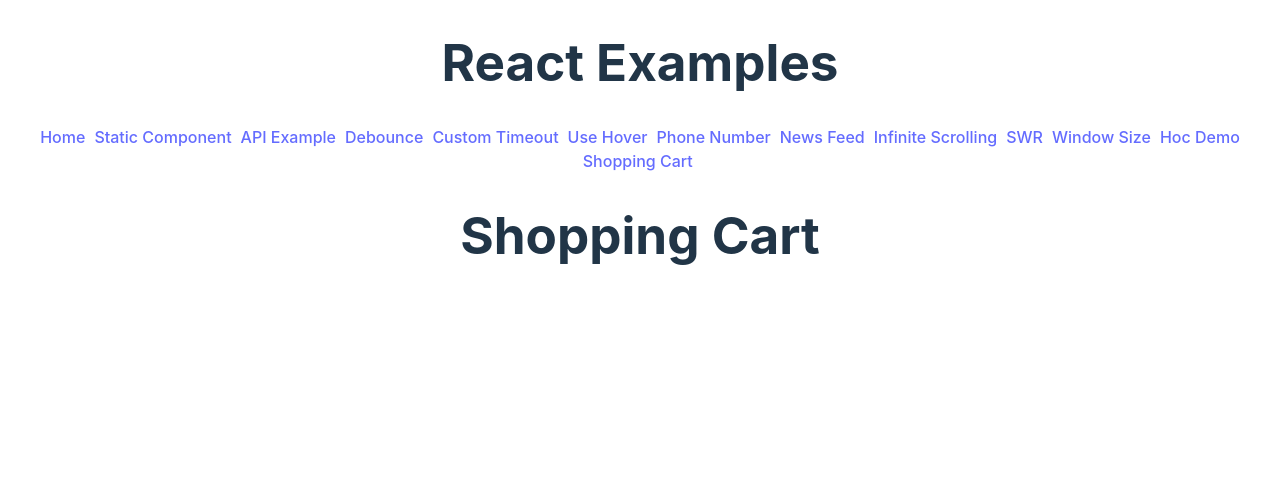
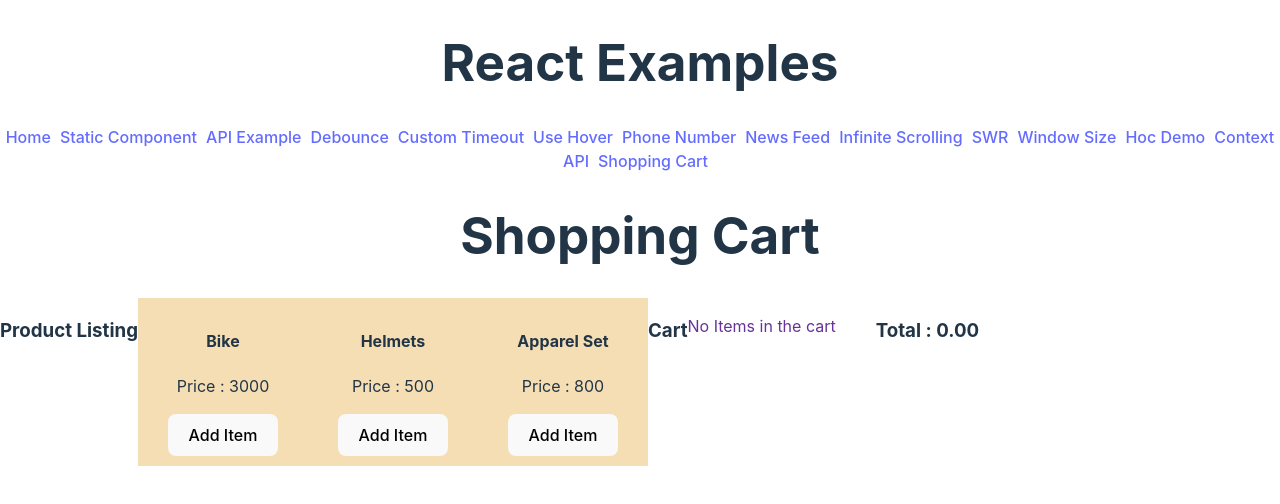
Before and after one commit to neerajrd25/react-problems, a React (Vite) app: page /shopping in a window 1280 px wide. Shown: the top 504 px of the page. Built offline with nearby package versions, Linux system fonts and the light colour scheme.

Commit message:
Shopping cart and Context added

```diff
--- a/src/App.tsx
+++ b/src/App.tsx
@@ -13,6 +13,7 @@ import { SWR } from './components/SWR';
 import { WindowSize } from './components/WindowSize';
 import { HocDemo } from './components/HocDemo';
 import { ShoppingCart } from './components/ShoppingCart';
+import { ContextDemo } from './components/ContextDemo';
 
 const navlinks = [
   { path: '/', name: 'Home', component: <Home /> },
@@ -27,6 +28,7 @@ const navlinks = [
   { path: '/swr', name: 'SWR',  component: <SWR /> },
   { path: '/window-size', name: 'Window Size',  component: <WindowSize/> },
   { path: '/hoc', name: 'Hoc Demo',  component: <HocDemo/> },
+  { path: '/context', name: 'Context API',  component: <ContextDemo/> },
   { path: '/shopping', name: 'Shopping Cart',  component: <ShoppingCart/> }
 ];
 
--- /dev/null
+++ b/src/components/Cart/Cart.tsx
@@ -0,0 +1,26 @@
+import { useContext, useEffect } from "react"
+import { CartContext } from "../../context/shopping-cart.context"
+
+export const Cart = () => {
+
+  const { total, cart, clearCart, removeItem } = useContext(CartContext)
+  return (<>
+    <h3>Cart</h3>
+    {Object.keys(cart).length === 0 && <p style={{ color: 'rebeccapurple' }}>No Items in the cart</p>}
+    <ul>
+      {Object.values(cart).map(
+        (
+          {
+            id, name, quantity, price
+          },
+          index
+        ) => {
+
+          return (<li key={index}>{index + 1} {name} Quanity : {quantity} Price : {price} <button onClick={() => removeItem(id)}>x</button></li>)
+        }
+      )}
+    </ul>
+    {Object.keys(cart).length > 0 && <button onClick={() => clearCart()}>Clear Cart</button>}
+    <h3> Total : {total.toFixed(2)}</h3>
+  </>);
+}
--- /dev/null
+++ b/src/components/Cart/ProductList.tsx
@@ -0,0 +1,31 @@
+import { useContext } from "react";
+import products from "../../products";
+import { CartContext } from "../../context/shopping-cart.context";
+
+export const ProductList = ({}) => {
+
+  return (<>
+    <h3> Product Listing</h3>
+    {products.map((p) => {
+      return <Product key={p.id} item={p} />
+    })}
+  </>)
+};
+
+const Product = ({ item } : any) => {
+
+  const { addItem } = useContext(CartContext);
+  const handleAddItem = () => addItem(item)
+  const { price, name } = item;
+  return (
+    <>
+      <div style={{ padding: '10px', height: '50 px', width: '150px', backgroundColor: 'wheat' }} >
+        <h4>
+          {name}
+        </h4>
+        <p> Price : {price}</p>
+        <button onClick={handleAddItem}>Add Item </button>
+      </div>
+    </>
+  )
+}
--- /dev/null
+++ b/src/components/ContextDemo.tsx
@@ -0,0 +1,60 @@
+import { createContext, memo, useContext, useEffect, useState } from "react"
+
+export const ContextDemo = ({ }) => {
+  const date = new Date()
+
+  const [state, setState] = useState({
+    date: date.toLocaleDateString(),
+    time: date.toLocaleTimeString(),
+  });
+
+  useEffect(() => {
+    const timer = setInterval(() => {
+      const date = new Date()
+      setState({
+        date: date.toLocaleDateString(),
+        time: date.toLocaleTimeString(),
+      });
+    }, 1000);
+
+    return () => clearInterval(timer);
+  }, [])
+
+  return (<>
+    <h2>
+      Context Demo
+    </h2>
+    <DateTimeContext.Provider value={state} >
+      <DateComponent />
+      <TimeComponent />
+    </DateTimeContext.Provider>
+    <DateTimeComponent />
+
+  </>)
+}
+
+
+const DateTimeComponent = () => {
+  const value = useContext(DateTimeContext);
+  return (<p>Outside Provider : I will render default past Date time {value}</p>)
+}
+const DisplayDate = ({ data }: string) => {
+  console.log('Value rec', data);
+  return <>{data}</>
+}
+
+const DateComponent = () => {
+  const { date } = useContext(DateTimeContext);
+  return (<p> Current Date is :  <DisplayDate data={date} /> </p>)
+
+}
+const TimeComponent = () => {
+  const { time } = useContext(DateTimeContext);
+  return (<>
+    {/* <p> I will be updated  {Math.random() + Math.random()}</p> */}
+    <p>  Current Time is : {time}</p>
+  </>)
+}
+
+const PASTDATE = new Date(2024, 5, 1)
+const DateTimeContext = createContext(PASTDATE.toLocaleString());
--- a/src/components/ShoppingCart.tsx
+++ b/src/components/ShoppingCart.tsx
@@ -1,6 +1,59 @@
-export const ShoppingCart = () => {
+// import CartContext from "../context/shopping-cart.context"
+import { useReducer } from "react"
+import { CartContext } from "../context/shopping-cart.context"
+import { Cart } from "./Cart/Cart"
+import { ProductList } from "./Cart/ProductList"
 
+const calculateTotal = (cart) => {
+  const items = Object.values(cart)
+
+  // console.log(items);
+  return items.reduce((acc: number, cv) => acc + (cv.quantity * cv.price), 0);
+
+}
+const reducer = (state, action) => {
+
+  const { cart } = state;
+  switch (action.type) {
+    case 'ADD_ITEM':
+      const { id, name, price } = action.value;
+      const cartItem = cart[id];
+      let item;
+      if (cartItem) {
+        item = { ...cartItem, quantity: cartItem.quantity + 1 };
+      } else {
+        item = { id, name, quantity: 1, price }
+      }
+      const updatedCart = { ...cart, [id]: item };
+      return { ...state, cart: updatedCart, total: calculateTotal(updatedCart) }
+    // return {...state, id: action.type}
+    case 'CLEAR_CART': return { cart: {}, total: 0 }
+    case 'REMOVE_ITEM':
+      const itemId = action.value;
+      const newCart = { ...cart };
+      delete newCart[itemId];
+      return { cart: newCart, total: calculateTotal(newCart) }
+
+    default: throw new Error('Action Not Supported')
+  }
+}
+export const ShoppingCart = function () {
+  const [state, dispatch] = useReducer(reducer, {
+    cart: {},
+    total: 0
+  }); // Initialize reducer
+  const addItem = (item) => dispatch({ type: 'ADD_ITEM', value: item }); // add action
+  const clearCart = () => dispatch({ type: 'CLEAR_CART' }); // empty action
+  const removeItem = (id) => dispatch({ type: 'REMOVE_ITEM', value: id }); // empty action
+  // const decrement = () => dispatch({ type: 'DECREMENT' }); // Decrement action
   return (<>
     <h1>Shopping Cart</h1>
+    <CartContext.Provider value={{ addItem, clearCart, removeItem, cart: state.cart, total: state.total }}>
+      <div style={{ display: 'flex' }}>
+        <ProductList />
+        <div style={{ display: 'flex' }}></div>
+        <Cart />
+      </div>
+    </CartContext.Provider>
   </>)
 }
--- a/src/context/shopping-cart.context.ts
+++ b/src/context/shopping-cart.context.ts
@@ -0,0 +1,24 @@
+import { createContext } from "react";
+import { data } from "react-router";
+
+const defaultValue = {
+  cart: {
+    data: []
+  },
+  addItem: () => {
+
+  },
+  removeItem: () => {
+
+  },
+  clear: () => {
+
+  }
+
+}
+export const CartContext = createContext(null)
+
+// export const CartProvider =   ({children}) => {
+
+
+// }
--- /dev/null
+++ b/src/products.ts
@@ -0,0 +1,5 @@
+export default [
+  {id: 1 , name: 'Bike', price: 3000},
+  {id: 2 , name: 'Helmets', price: 500},
+  {id: 3 , name: 'Apparel Set', price: 800},
+]
```
